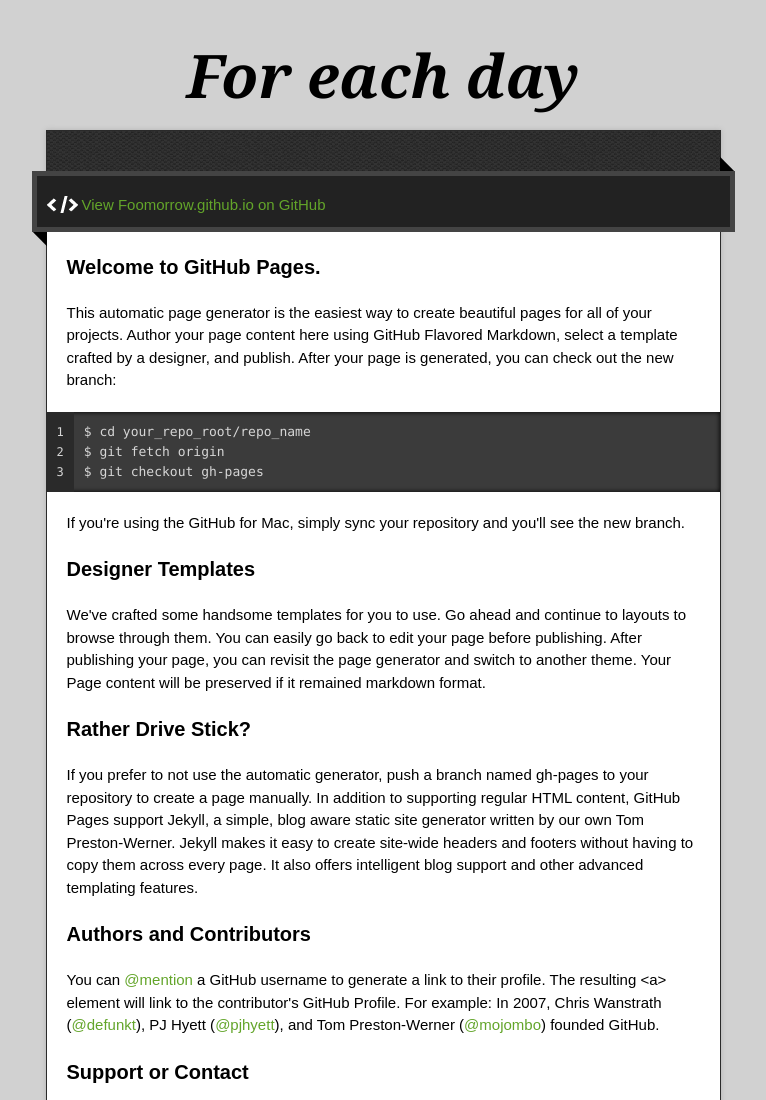
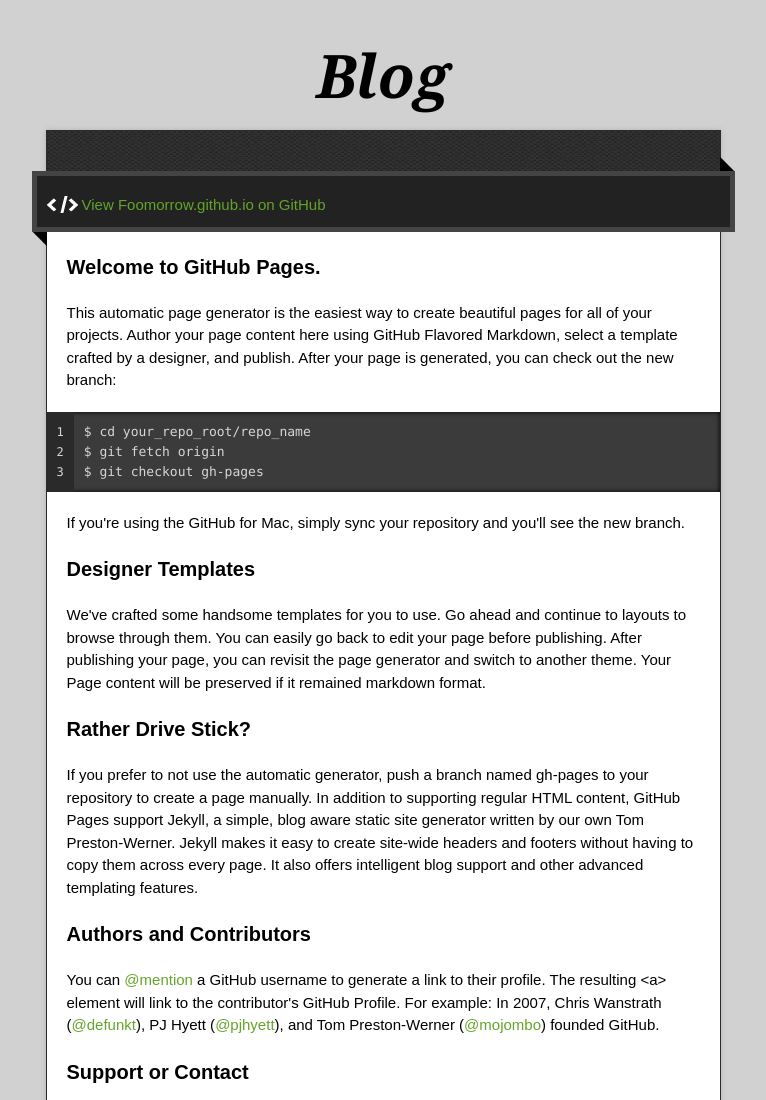
Before and after one commit to foomorrow/foomorrow.github.io, a plain HTML site: page index.html in a window 1280 px wide. Shown: the top 1100 px of the page, without its empty margins (257-1023 px from the left). Drawn offline with nearby package versions, Linux system fonts and the light colour scheme.

Commit message:
change title

```diff
--- a/index.html
+++ b/index.html
@@ -22,7 +22,7 @@
 
   <div class="wrapper">
     <header>
-      <h1 class="title">For each day</h1>
+      <h1 class="title">Blog</h1>
     </header>
     <div id="container">
       <p class="tagline"></p>
```
